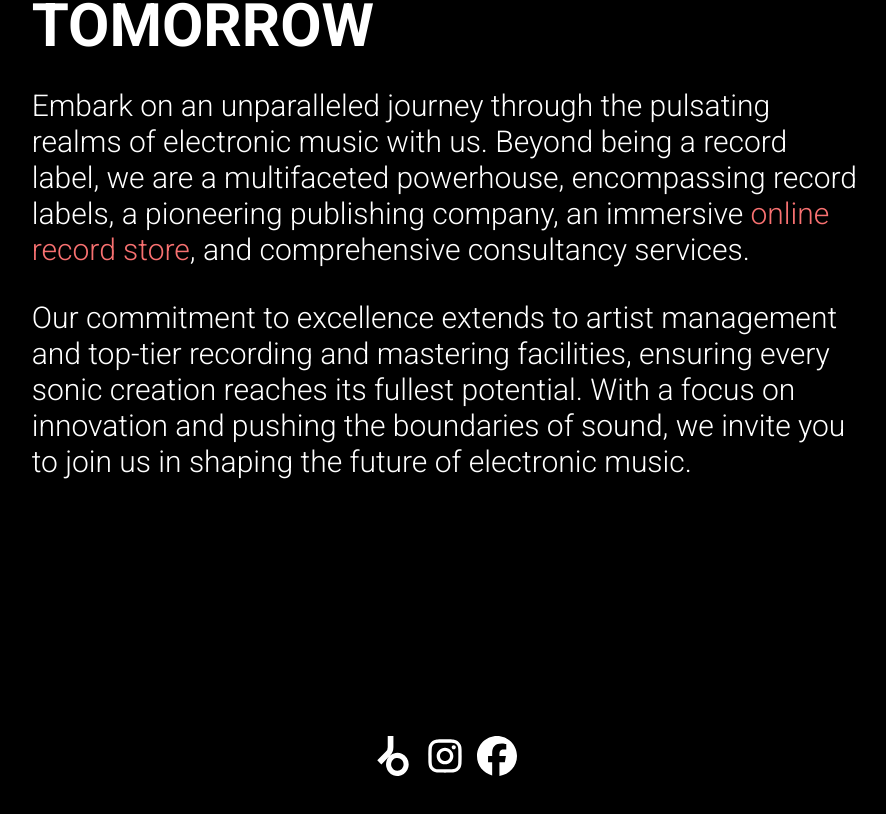
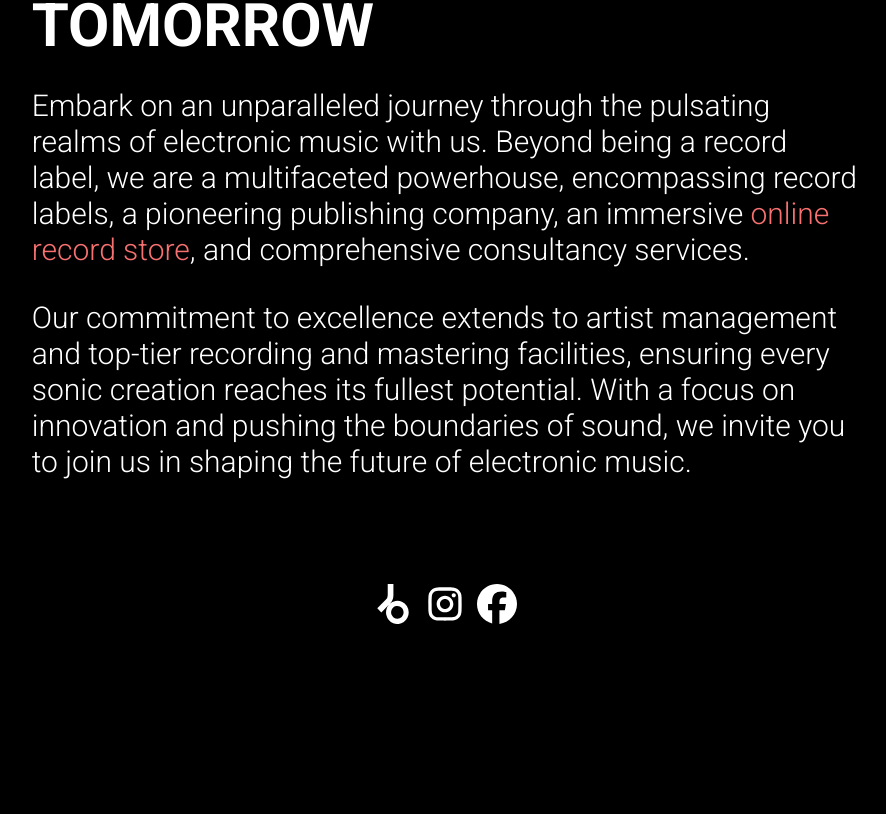
Before and after one commit to carlwicker/eve-records-microsite, a Next.js app: page /about in a window 1280 px wide. Shown: the part 424-1238 px from the top of the page, without its empty margins (195-1081 px from the left). After the commit the page ends 1108 px from the top, so only its background shows below. Built offline with nearby package versions, Linux system fonts and the light colour scheme.

Commit message:
layout padding hotfix

```diff
--- a/app/about/page.tsx
+++ b/app/about/page.tsx
@@ -1,6 +1,6 @@
 export default function AboutPage() {
   return (
-    <div className="py-32">
+    <div className="pb-16 pt-32">
       <section className="flex w-full justify-center">
         <div className="xl:w-2/3 w-full align-middle flex flex-col self-center gap-8">
           <h1 className="lg:text-6xl text-4xl font-bold uppercase">
--- a/app/contact/page.tsx
+++ b/app/contact/page.tsx
@@ -45,7 +45,7 @@ export default function ContactPage() {
   }
 
   return (
-    <div className="py-32">
+    <div className="pb-16 pt-32">
       <section className="flex w-full justify-center">
         <div className="xl:w-2/3 w-full align-middle flex flex-col gap-8">
           <form
--- a/app/demos/page.tsx
+++ b/app/demos/page.tsx
@@ -1,6 +1,6 @@
 export default function DemosPage() {
   return (
-    <div className="py-32">
+    <div className="pb-16 pt-32">
       <section className="flex w-full justify-center">
         <div className="xl:w-2/3 w-full align-middle flex flex-col self-center gap-8">
           <h1 className="lg:text-6xl text-4xl font-bold uppercase">
--- a/app/mastering/page.tsx
+++ b/app/mastering/page.tsx
@@ -2,7 +2,7 @@ import { FaUserLarge, FaDeezer, FaFileArrowDown } from "react-icons/fa6";
 
 export default function MasteringPage() {
   return (
-    <div className="py-32">
+    <div className="pb-16 pt-32">
       <section className="flex w-full justify-center flex-col">
         <div className="xl:w-2/3 w-full align-middle flex flex-col self-center gap-8">
           <h1 className="lg:text-6xl text-4xl font-bold uppercase">
--- a/app/merchandise/page.tsx
+++ /dev/null
@@ -1,11 +0,0 @@
-export default function MerchandisePage() {
-  return (
-    <div className="py-32">
-      <section className="flex w-full justify-center">
-        <div className="w-2/3  align-middle flex flex-col self-center gap-8">
-          <h1 className="font-bold text-6xl uppercase">Merchandise</h1>
-        </div>
-      </section>
-    </div>
-  );
-}
--- a/app/studio/page.tsx
+++ b/app/studio/page.tsx
@@ -2,7 +2,7 @@ import Image from "next/image";
 
 export default function StudioPage() {
   return (
-    <div className="py-32">
+    <div className="pb-16 pt-32">
       <section className="flex w-full justify-center">
         <div className="xl:w-2/3 w-full align-middle flex flex-col self-center gap-8">
           <h1 className="lg:text-6xl text-4xl font-bold uppercase">Studio</h1>
--- a/components/Footer.tsx
+++ b/components/Footer.tsx
@@ -6,7 +6,7 @@ import Link from "next/link";
 
 export default function Footer() {
   return (
-    <div className="py-32">
+    <div className="py-10">
       <section className="flex w-full justify-center">
         <div className="w-2/3  align-middle justify-center flex self-center gap-3">
           <Link
```
